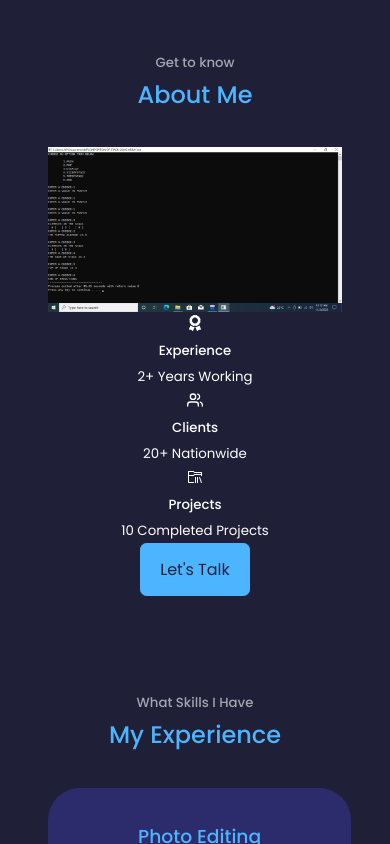
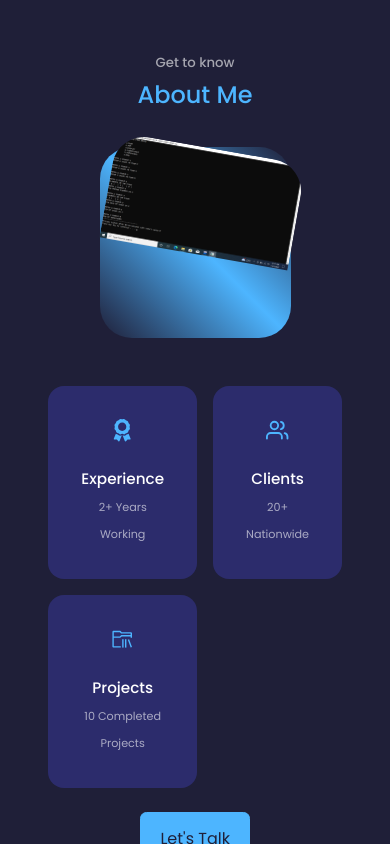
Before and after one commit to teresb/Myportfolio, a React (Create React App) app: page / in a window 390 px wide. Shown: the part 920-1764 px from the top of the page. Built offline with nearby package versions, Linux system fonts and the light colour scheme.

Commit message:
updated content

```diff
--- a/src/components/About/About.css
+++ b/src/components/About/About.css
@@ -0,0 +1,111 @@
+.about__container {
+    display: grid;
+    grid-template-columns: 35% 50%;
+    gap: 15%;
+}
+
+.about__me {
+    width: 100%;
+    aspect-ratio: 1/1;
+    border-radius: 2rem;
+    background: linear-gradient(
+        45deg,
+        transparent,
+        var(--color-primary),
+        transparent
+    );
+    display: grid;
+    place-items: center;
+}
+
+.about__me-image {
+    border-radius: 2rem;
+    aspect-ratio: 1/1;
+    overflow: hidden;
+    transform: rotate(10deg);
+    transition: var(--transition);
+
+}
+
+.about__me-image:hover {
+    transform: rotate(0deg);
+}
+
+.about__cards {
+    display: grid;
+    grid-template-columns: repeat(3, 1fr);
+    gap: 1.5rem;
+}
+
+.about__card {
+    background: var(--color-bg-variant);
+    border: 1px solid transparent;
+    border-radius: 1rem;
+    padding: 2rem;
+    text-align: center;
+    transition: var(--transition);
+}
+
+.about__card:hover {
+    background: transparent;
+    border-color: var(--color-primary-variant);
+    cursor: default;
+}
+
+.about__icon {
+    color: var(--color-primary);
+    font-size: 1.4rem;
+    margin-bottom: 1rem;
+}
+
+.about__card h5 {
+    font-size: 0.95rem;
+}
+
+.about__card small {
+    font-size: 0.7rem;
+    color: var(--color-light);
+}
+
+.about__content p {
+    margin: 2rem 0 2.6rem;
+    color: var(--color-light);
+}
+
+/*############# MEDIA QUERIES (MEDIUM DEVICES) ########### */
+@media  screen and (max-width: 1024px) {
+    .about__container {
+        grid-template-columns: 1fr;
+        gap: 0;
+    }
+
+    .about__me {
+        width: 50%;
+        margin: 2rem auto 4rem;
+    }
+
+    .about__content p {
+        margin: 1rem 0 1.5rem;
+    }
+}
+
+/*############# MEDIA QUERIES (SMALL DEVICES) ########### */
+@media  screen and (max-width: 600px) {
+    .about__me {
+        width: 65%;
+        margin: 0 auto 3rem;
+    }
+
+    .about__cards {
+        grid-template-columns: 1fr 1fr;
+        gap: 1rem;
+    }
+
+    .about__content {
+        text-align: center;
+    }
+
+    .about__content p {
+        margin: 1.5rem 0;
+    }
+}
--- a/src/components/Contact/Contact.css
+++ b/src/components/Contact/Contact.css
@@ -0,0 +1,68 @@
+.container.contact__container {
+    width: 58%;
+    display: grid;
+    grid-template-columns: 30% 58%;
+    gap: 12%;
+}
+
+.contact__options {
+    display: flex;
+    flex-direction: column;
+    gap: 1.2rem;
+}
+
+.contact__option {
+    background: var(--color-bg-variant);
+    padding: 1.2rem 0 1.5rem 0;
+    border-radius: 1.2rem;
+    text-align: center;
+    border: 1px solid transparent;
+    transition: var(--transition);
+}
+
+.contact__option:hover {
+    background: transparent;
+    border-color: var(--color-primary-variant);
+}
+
+.contact__option-icon {
+    font-size: 1.5rem;
+    margin-bottom: 0.5rem;
+}
+
+.contact__option a {
+    margin-top: 0.7rem;
+    display: inline-block;
+    font-size: 0.8rem;
+}
+
+form {
+    display: flex;
+    flex-direction: column;
+    gap: 1.2rem;
+}
+
+input, textarea {
+    width: 100%;
+    padding: 1.5rem;
+    border-radius: 0.5rem;
+    background: transparent;
+    border: 2px solid var(--color-primary-variant);
+    resize: none;
+    color: var(--color-white);
+}
+
+/*############# MEDIA QUERIES (MEDIUM DEVICES) ########### */
+@media  screen and (max-width: 1024px) {
+    .container.contact__container {
+        grid-template-columns: 1fr;
+        gap: 2rem;
+    }
+}
+
+/*############# MEDIA QUERIES (SMALL DEVICES) ########### */
+@media  screen and (max-width: 600px) {
+    .container.contact__container {
+        width: var(--container-width-sm);
+    }
+}
--- a/src/components/Footer/Footer.jsx
+++ b/src/components/Footer/Footer.jsx
@@ -7,10 +7,10 @@ import { BsTwitter } from 'react-icons/bs'
 const Footer = () => {
   return (
     <footer>
-      <a href="#" className='footer__logo'>THERESE BLESSED</a>
+      <a href="#header" className='footer__logo'>THERESE BLESSED</a>
 
       <ul className='permalinks'>
-        <li><a href="#">Home</a></li>
+        <li><a href="#home">Home</a></li>
         <li><a href="#about">About</a></li>
         <li><a href="#experience">Experience</a></li>
         <li><a href="#services">Services</a></li>
@@ -20,9 +20,9 @@ const Footer = () => {
       </ul>
 
       <div className="footer__socials">
-        <a href="https://www.facebook.com/Lily Rich" target='_blank'><BsFacebook /></a>
-        <a href="https://www.instagram.com/_favgurl22/" target='_blank'><BsInstagram /></a>
-        <a href="https://twitter.com/ThereseBlessed" target='_blank'><BsTwitter /></a>
+        <a href="https://www.facebook.com/Lily Rich" target='_blank' rel='noreferrer'><BsFacebook /></a>
+        <a href="https://www.instagram.com/_favgurl22/" target='_blank' rel='noreferrer'><BsInstagram /></a>
+        <a href="https://twitter.com/ThereseBlessed" target='_blank' rel='noreferrer'><BsTwitter /></a>
       </div>
 
       <div className="footer__copyright">
--- a/src/components/Navbar/Navbar.jsx
+++ b/src/components/Navbar/Navbar.jsx
@@ -11,7 +11,7 @@ const Navbar = () => {
   const [activeNav, setActiveNav] = useState('#')
   return (
     <nav>
-      <a href="#" onClick={() => setActiveNav('#')} className={activeNav === '#' ? 'active' : ''}><AiOutlineHome /></a>
+      <a href="#home" onClick={() => setActiveNav('#')} className={activeNav === '#' ? 'active' : ''}><AiOutlineHome /></a>
       <a href="#about" onClick={() => setActiveNav('#about')} className={activeNav === '#about' ? 'active' : ''}><AiOutlineUser /></a>
       <a href="#experience" onClick={() => setActiveNav('#experience')} className={activeNav === '#experience' ? 'active' : ''}><BiBook /></a>
       <a href="#services" onClick={() => setActiveNav('#services')} className={activeNav === '#services' ? 'active' : ''}><RiServiceLine /></a>
```
